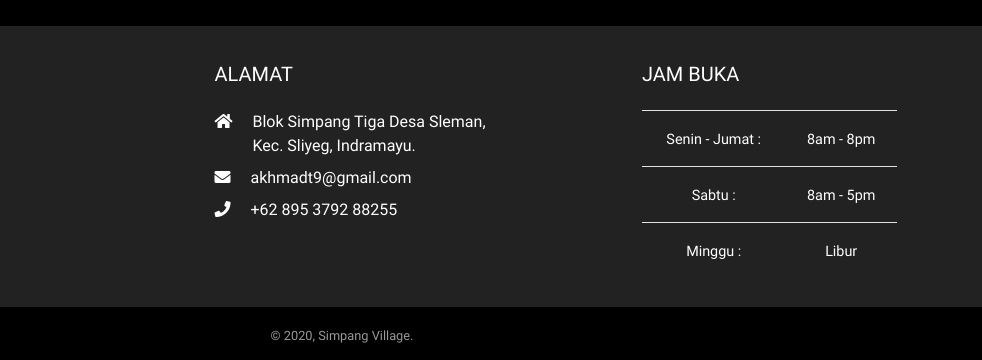
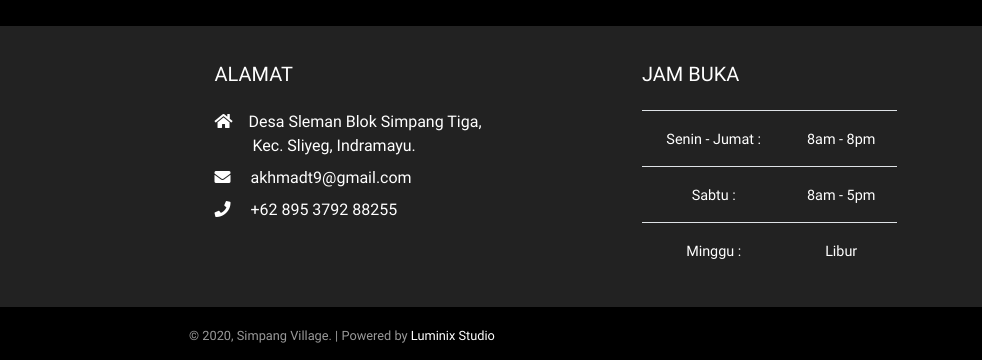
Before and after one commit to akhmadt9/akhmadt9.github.io, a plain HTML site: page index.html in a window 1280 px wide. Shown: the part 1461-1821 px from the top of the page, 298-1280 px from the left. Drawn offline with Linux system fonts and the light colour scheme; a web font is replaced by a local one.

Commit message:
Update index.html

```diff
--- a/index.html
+++ b/index.html
@@ -250,7 +250,7 @@
         <div class="col-xl-4 ml-auto col-lg-4 mt-2 mb-1 col-md-6 wow fadeIn" data-wow-delay="0.3s">
           <h5 class="text-uppercase mb-4"><strong>Alamat</strong></h5>
           <!-- Info -->
-          <p><i class="fas fa-home mr-3"></i> Blok Simpang Tiga Desa Sleman,<span class="break-1"><br/><i class="fas fa-home mr-3"></i></span> Kec. Sliyeg, Indramayu.</p>
+          <p><i class="fas fa-home mr-3"></i>Desa Sleman Blok Simpang Tiga,<span class="break-1"><br/><i class="fas fa-home mr-3"></i></span> Kec. Sliyeg, Indramayu.</p>
           <p><i class="fas fa-envelope mr-3"></i> akhmadt9@gmail.com</p>
           <p><i class="fas fa-phone mr-3"></i> +62 895 3792 88255</p>
         </div>
@@ -285,7 +285,7 @@
     <!-- Footer Links -->
     <!-- Copyright -->
     <div class="footer-copyright py-3 black text-center wow fadeIn" data-wow-delay="0.3s">
-      <div class="container-fluid"><small>© 2020, Simpang Village.</small></div>
+      <div class="container-fluid"><small>© 2020, Simpang Village. | Powered by <a href="https://darkerside.github.io/">Luminix Studio</a></small></div>
     </div>
     <!-- Copyright -->
   </footer>
```
